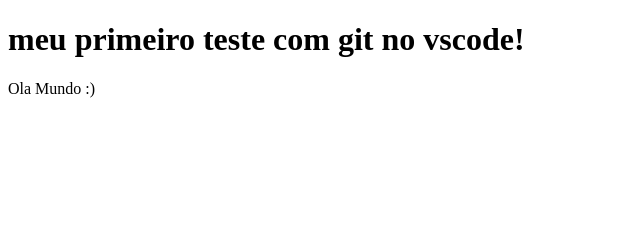
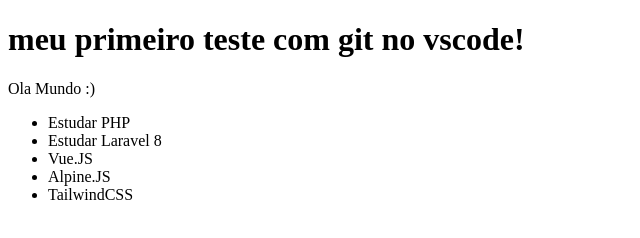
Before and after one commit to RCunha2020/Teste-para-Github, a plain HTML site: page index.html in a window 1280 px wide. Shown: the whole page, without its empty margins (0-640 px from the left). Drawn offline with Linux system fonts and the light colour scheme.

Commit message:
meus novos estudos

```diff
--- a/index.html
+++ b/index.html
@@ -9,5 +9,14 @@
 <body>
     <h1>meu primeiro teste com git no vscode!</h1>
     <p>Ola Mundo :)</p>
+    <div>
+        <ul>
+            <li>Estudar PHP</li>
+            <li>Estudar Laravel 8</li>
+            <li>Vue.JS</li>
+            <li>Alpine.JS</li>
+            <li>TailwindCSS</li>
+        </ul>
+    </div>
 </body>
 </html>
```
